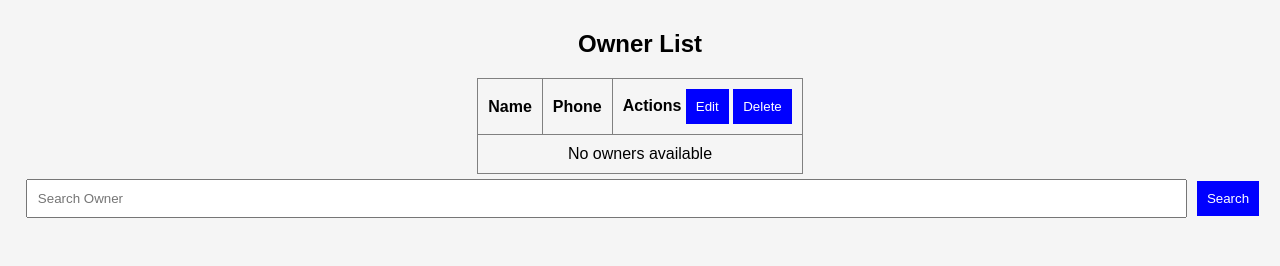
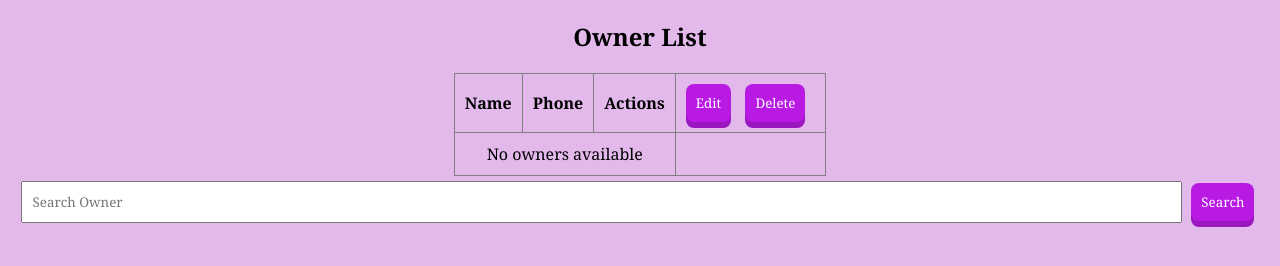
Before and after one commit to sajiasuhana6/Pet-Clinic-Management-System, a plain HTML site: page Frontend/viewOwners.html in a window 1280 px wide. Drawn offline with Linux system fonts and the light colour scheme.

Commit message:
Updated css and added IDs

```diff
--- a/Frontend/css/style.css
+++ b/Frontend/css/style.css
@@ -1,11 +1,12 @@
 body {
-    font-family: Arial;
-    background-color: #f5f5f5;
+    font-family: Georgia;
+    background-color: #e3b8eb;
     text-align: center;
 }
 
-h2 {
+h1 {
     margin-top: 30px;
+    color: rgb(107, 21, 115);
 }
 
 form {
@@ -21,18 +22,24 @@ input {
     width: 90%;
     padding: 10px;
     margin: 5px;
+    font-family: Georgia;
 }
 
 button {
     padding: 10px;
-    background-color: blue;
+    background-color: rgb(184, 26, 228);
     color: white;
     border: none;
     cursor: pointer;
+    font-family: Georgia;
+    margin-right: 10px;
+    box-shadow: 0 6px 0 rgb(154, 22, 191);
+    border-radius: 8px;
+    transition: all 0.2s ease;
 }
 
 button:hover {
-    background-color: darkblue;
+    background-color: rgb(97, 4, 111);
 }
 
 table {
@@ -40,6 +47,15 @@ table {
     border-collapse: collapse;
 }
 
-th, td {
+th,
+td {
     padding: 10px;
 }
+
+select {
+  font-family: Georgia;
+}
+
+a {
+  text-decoration: none;
+}
--- a/Frontend/viewOwners.html
+++ b/Frontend/viewOwners.html
@@ -14,8 +14,11 @@
         <tr>
             <th>Name</th>
             <th>Phone</th>
-            <th>Actions <button>Edit</button>
-            <button>Delete</button> </th>
+            <th>Actions</th>
+            <td>
+                <button>Edit</button>
+                <button>Delete</button>
+            </td>
         </tr>
     </table>
 
```
Also changed, not shown: Frontend/addPet.html (+1 -1 lines), Frontend/index.html (+7 -7 lines), Frontend/viewAppointment.html (+5 -3 lines), Frontend/viewPets.html (+4 -2 lines), Frontend/viewRecords.html (+5 -0 lines).
